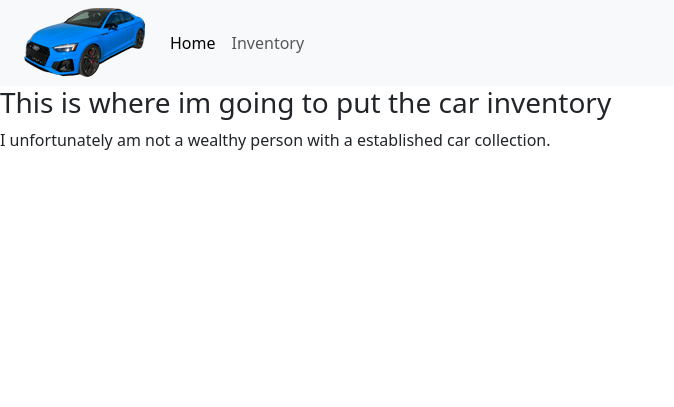
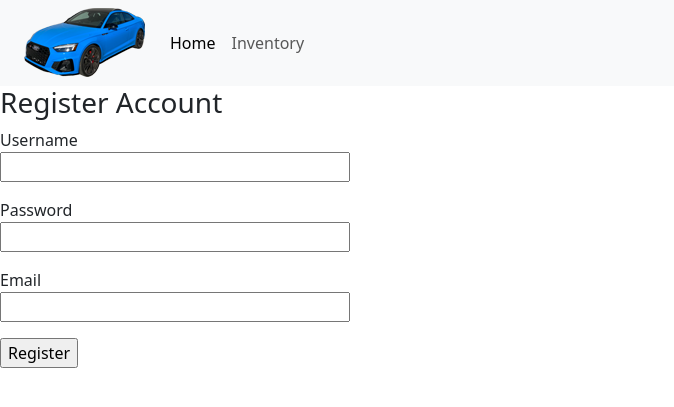
Before and after one commit to wbjennings/w6d1hw, a Flask app: page /auth/inventory in a window 1280 px wide. Shown: the top 407 px of the page, without its empty margins (0-674 px from the left). Run offline with Flask 3, Linux system fonts and the light colour scheme.

Commit message:
added files for db link

```diff
--- a/app/__init__.py
+++ b/app/__init__.py
@@ -1,8 +1,16 @@
 from flask import Flask
+from config import Config
+from flask_sqlalchemy import SQLAlchemy
+from flask_migrate import Migrate
 
 app = Flask(__name__)
+app.config.from_object(Config)
+db = SQLAlchemy(app)
+migrate = Migrate(app, db)
 
 from app.blueprints.auth import bp as auth_bp
 app.register_blueprint(auth_bp)
 from app.blueprints.main import bp as main_bp
 app.register_blueprint(main_bp)
+
+from app import models
--- a/app/blueprints/auth/routes.py
+++ b/app/blueprints/auth/routes.py
@@ -1,6 +1,23 @@
-from flask import render_template
+from flask import render_template, flash, redirect, url_for
+from app.models import User
+from app import db
 from . import bp
+from app.forms import RegisterForm
 
-@bp.route('/inventory')
+@bp.route('/inventory', methods=['GET', 'POST'])
 def inventory():
-    return render_template('inventory.jinja')
+    form = RegisterForm()
+    if form.validate_on_submit():
+        username = form.username.data
+        user = User.query.filter_by(username=form.username.data).first()
+        email = User.query.filter_by(email=form.email.data).first()
+        if not email and not user:
+            u = User(username=form.username.data, email=form.email.data, password=form.password.data)
+            u.commit()
+            flash(f'{form.username.data} registered')
+            return redirect(url_for("main.home"))
+        if user:
+            flash(f'{form.username.data} already exists, try a different one.')
+        else:
+            flash(f'{form.email.data} is already in use, please request a password reset if you are unsure.')
+    return render_template('inventory.jinja', form=form)
--- /dev/null
+++ b/app/forms.py
@@ -0,0 +1,9 @@
+from flask_wtf import FlaskForm
+from wtforms import StringField, PasswordField, SubmitField
+from wtforms.validators import DataRequired, Email
+
+class RegisterForm(FlaskForm):
+    username = StringField('Username', validators=[DataRequired()])
+    password = PasswordField('Password', validators=[DataRequired()])
+    email = StringField('Email', validators=[DataRequired(), Email()])
+    submit = SubmitField('Register')
--- a/app/templates/base.jinja
+++ b/app/templates/base.jinja
@@ -31,6 +31,16 @@
     </div>
     </nav>
 
+    {% with messages = get_flashed_messages() %}
+    {% if messages %}
+    <ul>
+    {% for message in messages %}
+        <li>{{ message }}</li>
+    {% endfor %}
+    </ul>
+    {% endif %}
+    {% endwith %}
+
     {% block content %} {% endblock %}
 
     <script src="https://cdn.jsdelivr.net/npm/bootstrap@5.3.0-alpha3/dist/js/bootstrap.bundle.min.js" integrity="sha384-ENjdO4Dr2bkBIFxQpeoTz1HIcje39Wm4jDKdf19U8gI4ddQ3GYNS7NTKfAdVQSZe" crossorigin="anonymous"></script>
--- a/app/templates/inventory.jinja
+++ b/app/templates/inventory.jinja
@@ -1,6 +1,24 @@
 {% extends 'base.jinja' %}
 
 {% block content %}
-<h3>This is where im going to put the car inventory</h3>
-<p>I unfortunately am not a wealthy person with a established car collection.</p>
+<form action="" method="post">
+<h3>Register Account</h3>
+{{ form.hidden_tag() }}
+    <p>
+        {{ form.username.label }}<br>
+        {{ form.username(size=32) }}
+    </p>
+    <p>
+        {{ form.password.label }}<br>
+        {{ form.password(size=32) }}
+    </p>
+    <p>
+        {{ form.email.label }}<br>
+        {{ form.email(size=32) }}
+        {% for error in form.email.errors %}
+            <span class="err-msg">{{ error }}</span>
+        {% endfor %}
+    </p>
+    <p>{{ form.submit() }}</p>
+</form>
 {% endblock content %}
--- /dev/null
+++ b/config.py
@@ -0,0 +1,5 @@
+import os
+
+class Config():
+    SECRET_KEY = os.environ.get('SECRET_KEY')
+    SQLALCHEMY_DATABASE_URI = os.environ.get('DATABASE_URL')
```
Also changed, not shown: app/models.py (added, +15 -0 lines), requirements.txt (+14 -0 lines), 1 other file.
